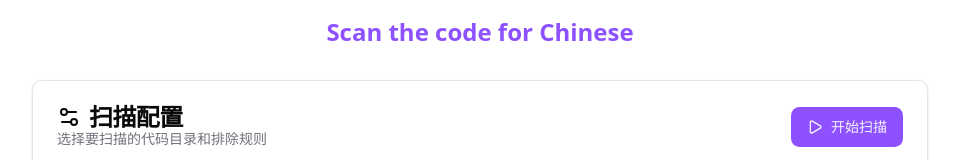
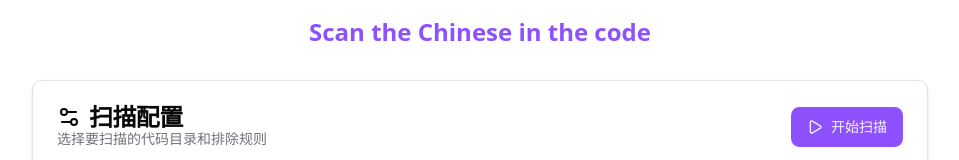
Before and after one commit to sunven/scan-the-code-for-chinese, a React (Vite) app: page / in a window 1280 px wide. Shown: the top 160 px of the page, without its empty margins (160-1119 px from the left). Built offline with nearby package versions, Linux system fonts and the light colour scheme.

Commit message:
feat: 更新项目名称和界面文本，提升一致性和可读性

```diff
--- a/package.json
+++ b/package.json
@@ -1,5 +1,5 @@
 {
-  "name": "scan-the-code-for-chinese",
+  "name": "scan-the-chinese-in-the-code",
   "private": true,
   "version": "0.0.0",
   "type": "module",
--- a/src-tauri/tauri.conf.json
+++ b/src-tauri/tauri.conf.json
@@ -2,9 +2,9 @@
   "$schema": "../node_modules/@tauri-apps/cli/config.schema.json",
   "productName": "chinese-scanner",
   "version": "0.1.0",
-  "identifier": "com.tauri.dev",
+  "identifier": "scan-the-chinese-in-the-code",
   "build": {
-    "frontendDist": "../build",
+    "frontendDist": "../dist",
     "devUrl": "http://localhost:11420",
     "beforeDevCommand": "pnpm dev",
     "beforeBuildCommand": "pnpm build"
@@ -12,7 +12,7 @@
   "app": {
     "windows": [
       {
-        "title": "chinese-scanner",
+        "title": "Scan the Chinese in the code",
         "width": 800,
         "height": 600,
         "resizable": true,
--- a/src/App.tsx
+++ b/src/App.tsx
@@ -97,7 +97,7 @@ function App() {
     <div className="min-h-screen flex flex-col items-center p-4">
       <div className="w-full max-w-4xl space-y-8">
         <header className="text-center">
-          <h4 className="text-2xl font-bold text-primary">Scan the code for Chinese</h4>
+          <h4 className="text-2xl font-bold text-primary">Scan the Chinese in the code</h4>
           {/* <p className="text-muted-foreground">
             A high-performance code scanning tool built with Tauri, React, and Oxc.
           </p> */}
```
Also changed, not shown: 2 other files (tests, documents, lock files or other folders).
